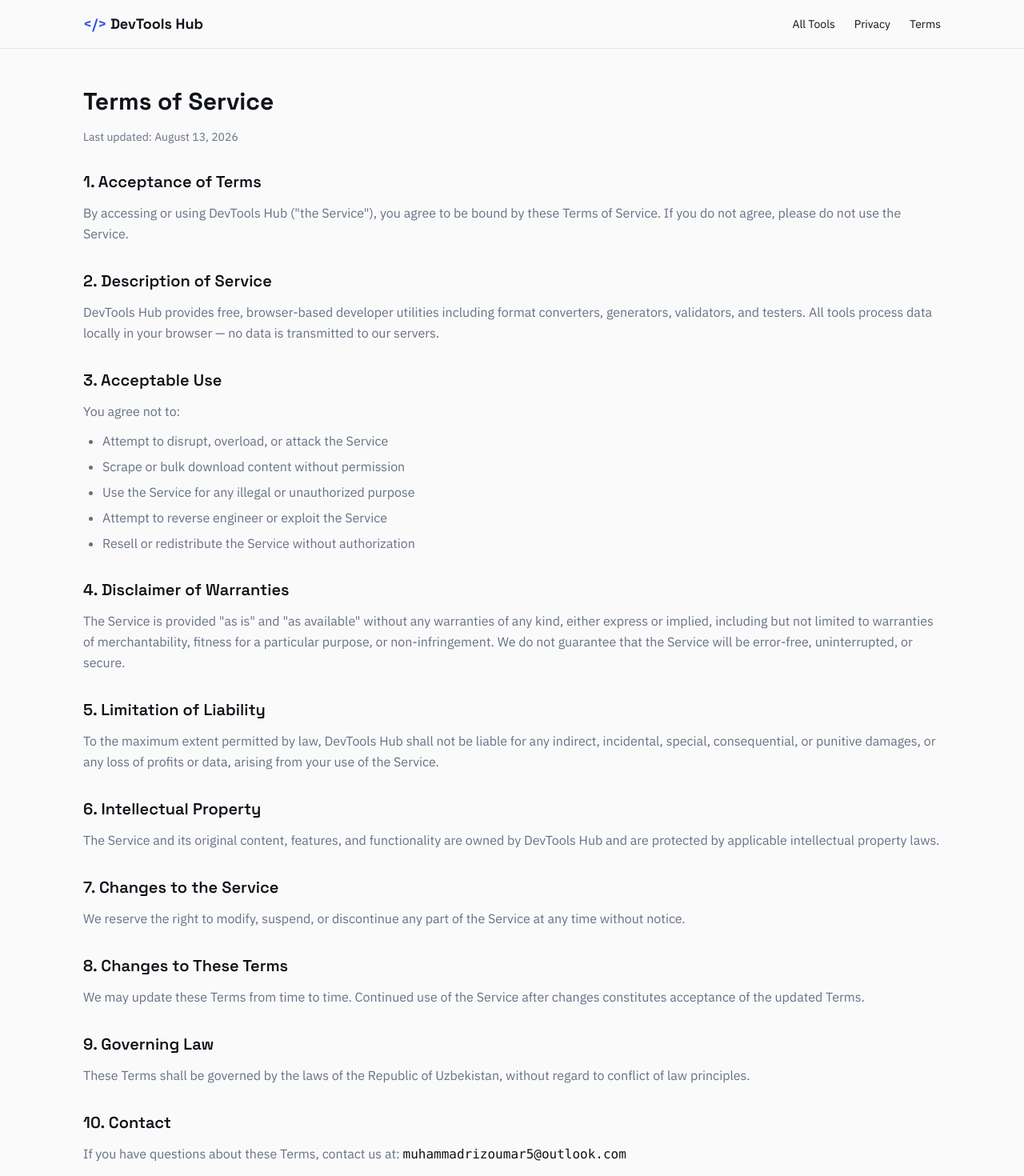
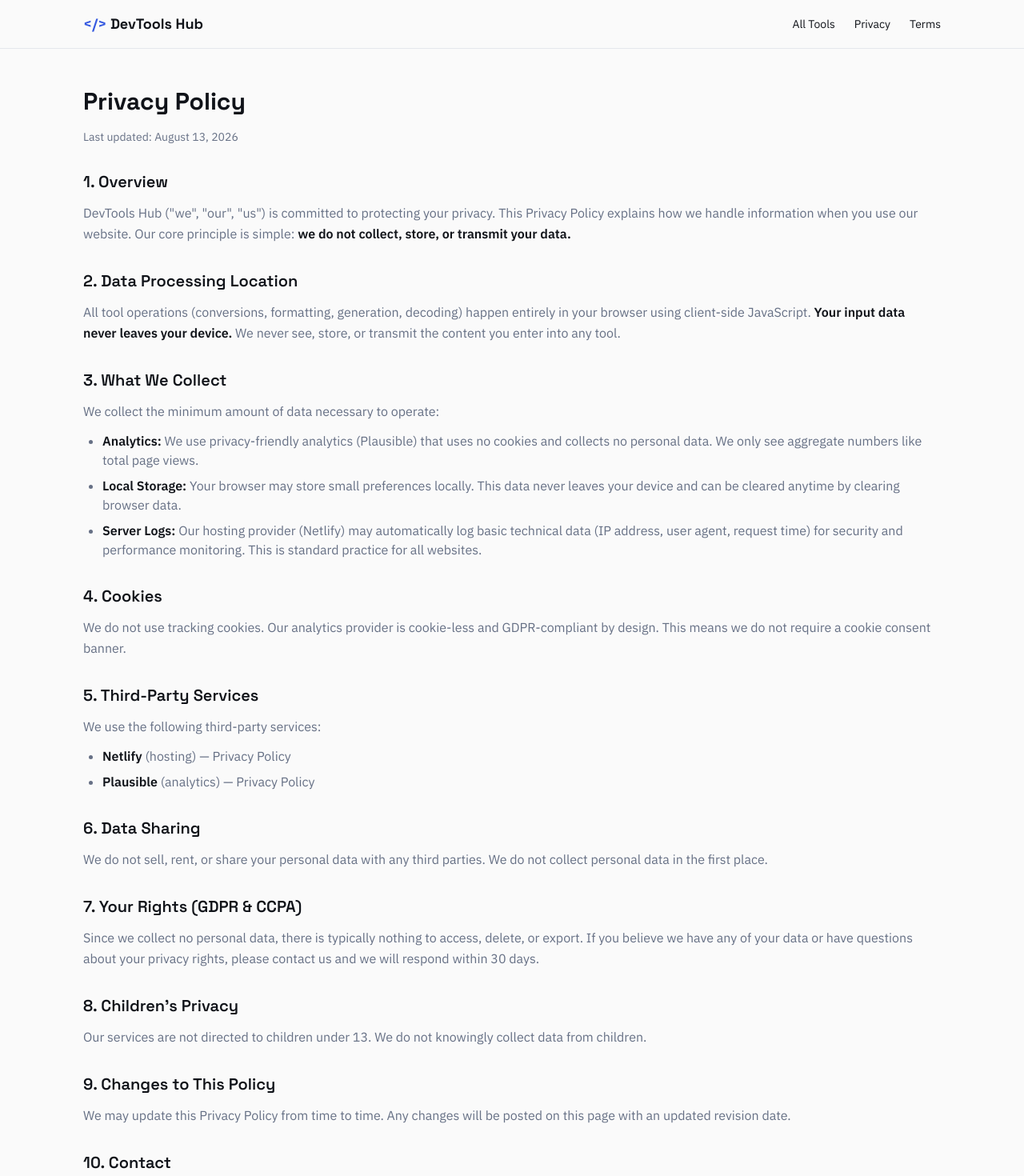
Before and after one commit to muhammadrizo-js/devtools-hub, a Next.js app: page /privacy-policy in a window 1280 px wide. Shown: the top 1470 px of the page at 80% size. Built offline with nearby package versions, Linux system fonts and the light colour scheme.

Commit message:
Fixed privacy policy and ToS email

```diff
--- a/app/privacy-policy/page.tsx
+++ b/app/privacy-policy/page.tsx
@@ -1,15 +1,15 @@
 import type { Metadata } from 'next'
 
 export const metadata: Metadata = {
-  title: 'Terms of Service - DevTools Hub',
-  description: 'Terms of Service for DevTools Hub. Free developer tools provided as-is with no warranty.',
+  title: 'Privacy Policy - DevTools Hub',
+  description: 'Privacy Policy for DevTools Hub. We do not collect, store, or transmit your data. All processing happens in your browser.',
 }
 
-export default function TermsOfServicePage() {
+export default function PrivacyPolicyPage() {
   return (
     <div className="max-w-[1120px] mx-auto px-6 py-12">
       <h1 className="text-3xl font-bold text-[#101319] mb-4" style={{ fontFamily: 'var(--font-space-grotesk)' }}>
-        Terms of Service
+        Privacy Policy
       </h1>
 
       <p className="text-sm text-[#667085] mb-8">
@@ -19,89 +19,101 @@ export default function TermsOfServicePage() {
       <div className="space-y-8">
         <section>
           <h2 className="text-xl font-semibold text-[#101319] mb-3" style={{ fontFamily: 'var(--font-space-grotesk)' }}>
-            1. Acceptance of Terms
+            1. Overview
           </h2>
           <p className="text-[#667085] leading-relaxed">
-            By accessing or using DevTools Hub (&quot;the Service&quot;), you agree to be bound by these Terms of Service. If you do not agree, please do not use the Service.
+            DevTools Hub (&quot;we&quot;, &quot;our&quot;, &quot;us&quot;) is committed to protecting your privacy. This Privacy Policy explains how we handle information when you use our website. Our core principle is simple: <strong className="text-[#101319]">we do not collect, store, or transmit your data.</strong>
           </p>
         </section>
 
         <section>
           <h2 className="text-xl font-semibold text-[#101319] mb-3" style={{ fontFamily: 'var(--font-space-grotesk)' }}>
-            2. Description of Service
+            2. Data Processing Location
           </h2>
           <p className="text-[#667085] leading-relaxed">
-            DevTools Hub provides free, browser-based developer utilities including format converters, generators, validators, and testers. All tools process data locally in your browser — no data is transmitted to our servers.
+            All tool operations (conversions, formatting, generation, decoding) happen entirely in your browser using client-side JavaScript. <strong className="text-[#101319]">Your input data never leaves your device.</strong> We never see, store, or transmit the content you enter into any tool.
           </p>
         </section>
 
         <section>
           <h2 className="text-xl font-semibold text-[#101319] mb-3" style={{ fontFamily: 'var(--font-space-grotesk)' }}>
-            3. Acceptable Use
+            3. What We Collect
           </h2>
           <p className="text-[#667085] leading-relaxed mb-3">
-            You agree not to:
+            We collect the minimum amount of data necessary to operate:
           </p>
           <ul className="list-disc pl-6 text-[#667085] space-y-2">
-            <li>Attempt to disrupt, overload, or attack the Service</li>
-            <li>Scrape or bulk download content without permission</li>
-            <li>Use the Service for any illegal or unauthorized purpose</li>
-            <li>Attempt to reverse engineer or exploit the Service</li>
-            <li>Resell or redistribute the Service without authorization</li>
+            <li>
+              <strong className="text-[#101319]">Analytics:</strong> We use privacy-friendly analytics (Plausible) that uses no cookies and collects no personal data. We only see aggregate numbers like total page views.
+            </li>
+            <li>
+              <strong className="text-[#101319]">Local Storage:</strong> Your browser may store small preferences locally. This data never leaves your device and can be cleared anytime by clearing browser data.
+            </li>
+            <li>
+              <strong className="text-[#101319]">Server Logs:</strong> Our hosting provider (Netlify) may automatically log basic technical data (IP address, user agent, request time) for security and performance monitoring. This is standard practice for all websites.
+            </li>
           </ul>
         </section>
 
         <section>
           <h2 className="text-xl font-semibold text-[#101319] mb-3" style={{ fontFamily: 'var(--font-space-grotesk)' }}>
-            4. Disclaimer of Warranties
+            4. Cookies
           </h2>
           <p className="text-[#667085] leading-relaxed">
-            The Service is provided &quot;as is&quot; and &quot;as available&quot; without any warranties of any kind, either express or implied, including but not limited to warranties of merchantability, fitness for a particular purpose, or non-infringement. We do not guarantee that the Service will be error-free, uninterrupted, or secure.
+            We do not use tracking cookies. Our analytics provider is cookie-less and GDPR-compliant by design. This means we do not require a cookie consent banner.
           </p>
         </section>
 
         <section>
           <h2 className="text-xl font-semibold text-[#101319] mb-3" style={{ fontFamily: 'var(--font-space-grotesk)' }}>
-            5. Limitation of Liability
+            5. Third-Party Services
+          </h2>
+          <p className="text-[#667085] leading-relaxed mb-3">
+            We use the following third-party services:
+          </p>
+          <ul className="list-disc pl-6 text-[#667085] space-y-2">
+            <li>
+              <strong className="text-[#101319]">Netlify</strong> (hosting) — <a href="https://www.netlify.com/privacy/" className="text-[#3559E0] hover:underline" target="_blank" rel="noopener noreferrer">Privacy Policy</a>
+            </li>
+            <li>
+              <strong className="text-[#101319]">Plausible</strong> (analytics) — <a href="https://plausible.io/privacy" className="text-[#3559E0] hover:underline" target="_blank" rel="noopener noreferrer">Privacy Policy</a>
+            </li>
+          </ul>
+        </section>
+
+        <section>
+          <h2 className="text-xl font-semibold text-[#101319] mb-3" style={{ fontFamily: 'var(--font-space-grotesk)' }}>
+            6. Data Sharing
           </h2>
           <p className="text-[#667085] leading-relaxed">
-            To the maximum extent permitted by law, DevTools Hub shall not be liable for any indirect, incidental, special, consequential, or punitive damages, or any loss of profits or data, arising from your use of the Service.
+            We do not sell, rent, or share your personal data with any third parties. We do not collect personal data in the first place.
           </p>
         </section>
 
         <section>
           <h2 className="text-xl font-semibold text-[#101319] mb-3" style={{ fontFamily: 'var(--font-space-grotesk)' }}>
-            6. Intellectual Property
+            7. Your Rights (GDPR & CCPA)
           </h2>
           <p className="text-[#667085] leading-relaxed">
-            The Service and its original content, features, and functionality are owned by DevTools Hub and are protected by applicable intellectual property laws.
+            Since we collect no personal data, there is typically nothing to access, delete, or export. If you believe we have any of your data or have questions about your privacy rights, please contact us and we will respond within 30 days.
           </p>
         </section>
 
         <section>
           <h2 className="text-xl font-semibold text-[#101319] mb-3" style={{ fontFamily: 'var(--font-space-grotesk)' }}>
-            7. Changes to the Service
+            8. Children&apos;s Privacy
           </h2>
           <p className="text-[#667085] leading-relaxed">
-            We reserve the right to modify, suspend, or discontinue any part of the Service at any time without notice.
+            Our services are not directed to children under 13. We do not knowingly collect data from children.
           </p>
         </section>
 
         <section>
           <h2 className="text-xl font-semibold text-[#101319] mb-3" style={{ fontFamily: 'var(--font-space-grotesk)' }}>
-            8. Changes to These Terms
+            9. Changes to This Policy
           </h2>
           <p className="text-[#667085] leading-relaxed">
-            We may update these Terms from time to time. Continued use of the Service after changes constitutes acceptance of the updated Terms.
-          </p>
-        </section>
-
-        <section>
-          <h2 className="text-xl font-semibold text-[#101319] mb-3" style={{ fontFamily: 'var(--font-space-grotesk)' }}>
-            9. Governing Law
-          </h2>
-          <p className="text-[#667085] leading-relaxed">
-            These Terms shall be governed by the laws of the Republic of Uzbekistan, without regard to conflict of law principles.
+            We may update this Privacy Policy from time to time. Any changes will be posted on this page with an updated revision date.
           </p>
         </section>
 
@@ -110,7 +122,7 @@ export default function TermsOfServicePage() {
             10. Contact
           </h2>
           <p className="text-[#667085] leading-relaxed">
-            If you have questions about these Terms, contact us at: <span className="text-[#101319] font-mono">muhammadrizoumar5@outlook.com</span>
+            If you have questions about this Privacy Policy, contact us at: <span className="text-[#101319] font-mono">muhammadrizoumar5@outlook.com</span>
           </p>
         </section>
       </div>
--- a/app/terms-of-service/page.tsx
+++ b/app/terms-of-service/page.tsx
@@ -110,7 +110,7 @@ export default function TermsOfServicePage() {
             10. Contact
           </h2>
           <p className="text-[#667085] leading-relaxed">
-            If you have questions about these Terms, contact us at: <span className="text-[#101319] font-mono">your-email@gmail.com</span>
+            If you have questions about these Terms, contact us at: <span className="text-[#101319] font-mono">muhammadrizoumar5@outlook.com</span>
           </p>
         </section>
       </div>
```
